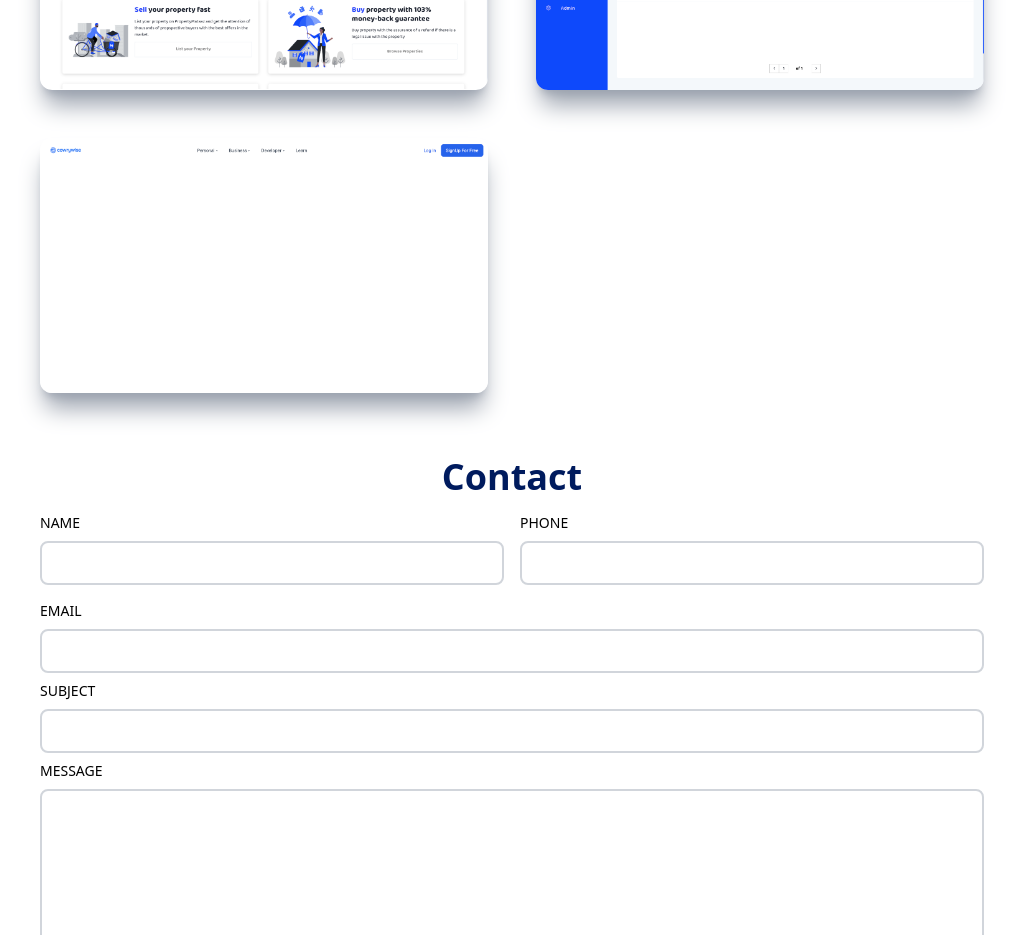
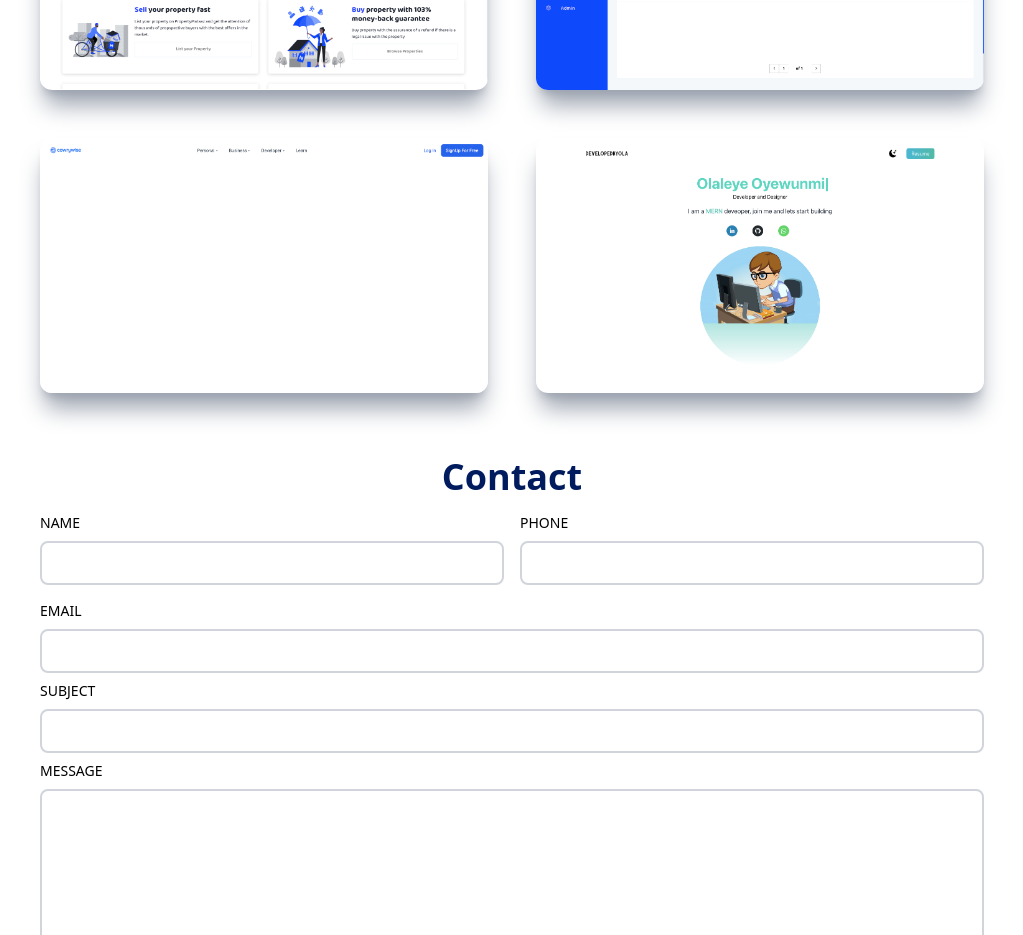
Before and after one commit to Junnygram/Junnygram-, a React (Vite) app: page / in a window 1280 px wide. Shown: the part 2960-3895 px from the top of the page, without its empty margins (160-1183 px from the left). Built offline with nearby package versions, Linux system fonts and the light colour scheme.

Commit message:
updated projects and resume

```diff
--- a/src/components/Projects.jsx
+++ b/src/components/Projects.jsx
@@ -11,6 +11,7 @@
 import admin from "../images/admin.png";
 import propertymataaz from "../images/propertymataaz.png";
 import cowrywise from "../images/cowrywise.png";
+import userpersonaa from "../images/userpersonaa.png";
 
 const Projects = () => {
   return (
@@ -80,12 +81,23 @@
           src="https://www.propertymataaz.com/"
         />
 
-        <ProjectItem img={admin} title="admin" library="nextjs" src="" />
+        <ProjectItem
+          img={admin}
+          title="admin"
+          library="nextjs"
+          src="https://nextjsdashboard.netlify.app/"
+        />
         <ProjectItem
           img={cowrywise}
           title="cowrywise"
           library="react"
           src="https://cowrywisex.netlify.app/"
+        />
+        <ProjectItem
+          img={userpersonaa}
+          title="userpersona2"
+          library="react"
+          src="https://olaleyereactportfolio.netlify.app/"
         />
       </div>
     </div>
--- a/src/components/Sidenav.jsx
+++ b/src/components/Sidenav.jsx
@@ -61,7 +61,7 @@
 
           <a
             onClick={handleNav}
-            href="https://drive.google.com/file/d/1jSpAcUVI4E-LeIKvBtM2FcSBmSlh0pxg/view?usp=sharing"
+            href="https://drive.google.com/file/d/1slWMDTcSKB5kqRmH4nVSqcyIOExdVLCG/view?usp=sharing"
             className="w-[75%] flex justify-center items-center rounded-full shadow-lg bg-gray-100 shadow-gray-400 m-2 p-4 cursor-pointer hover:scale-110 ease-in duration-200"
           >
             <BsPerson size={20} />
@@ -98,7 +98,7 @@
               <AiOutlineProject size={20} />
             </a>
             <a
-              href="https://drive.google.com/file/d/1jSpAcUVI4E-LeIKvBtM2FcSBmSlh0pxg/view?usp=sharing"
+              href="https://drive.google.com/file/d/1slWMDTcSKB5kqRmH4nVSqcyIOExdVLCG/view?usp=sharing"
               className="rounded-full shadow-lg bg-gray-100 shadow-gray-400 m-2 p-4 cursor-pointer hover:scale-110 ease-in duration-100"
             >
               <BsPerson size={20} />
```
Also changed, not shown: src/images/userpersonaa.png (added).
